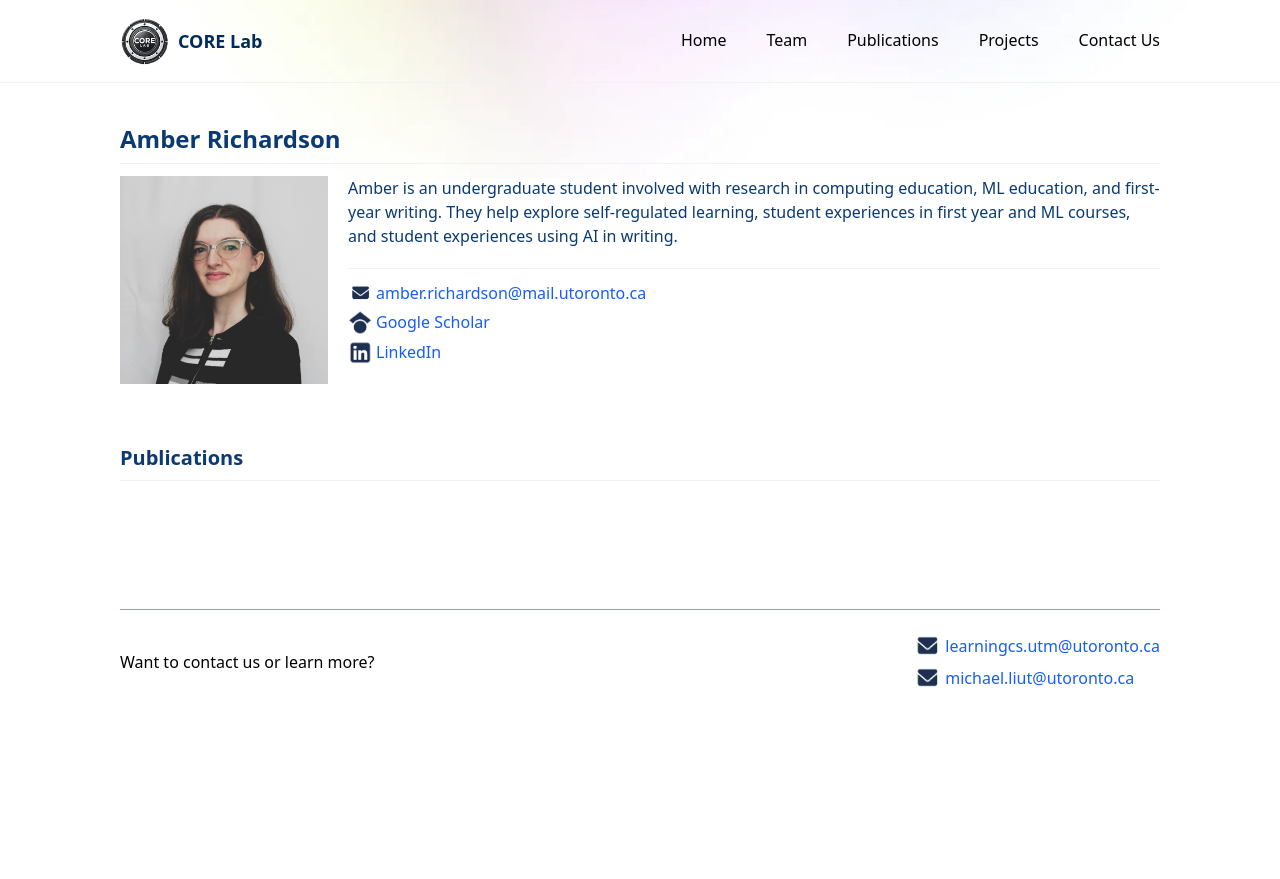
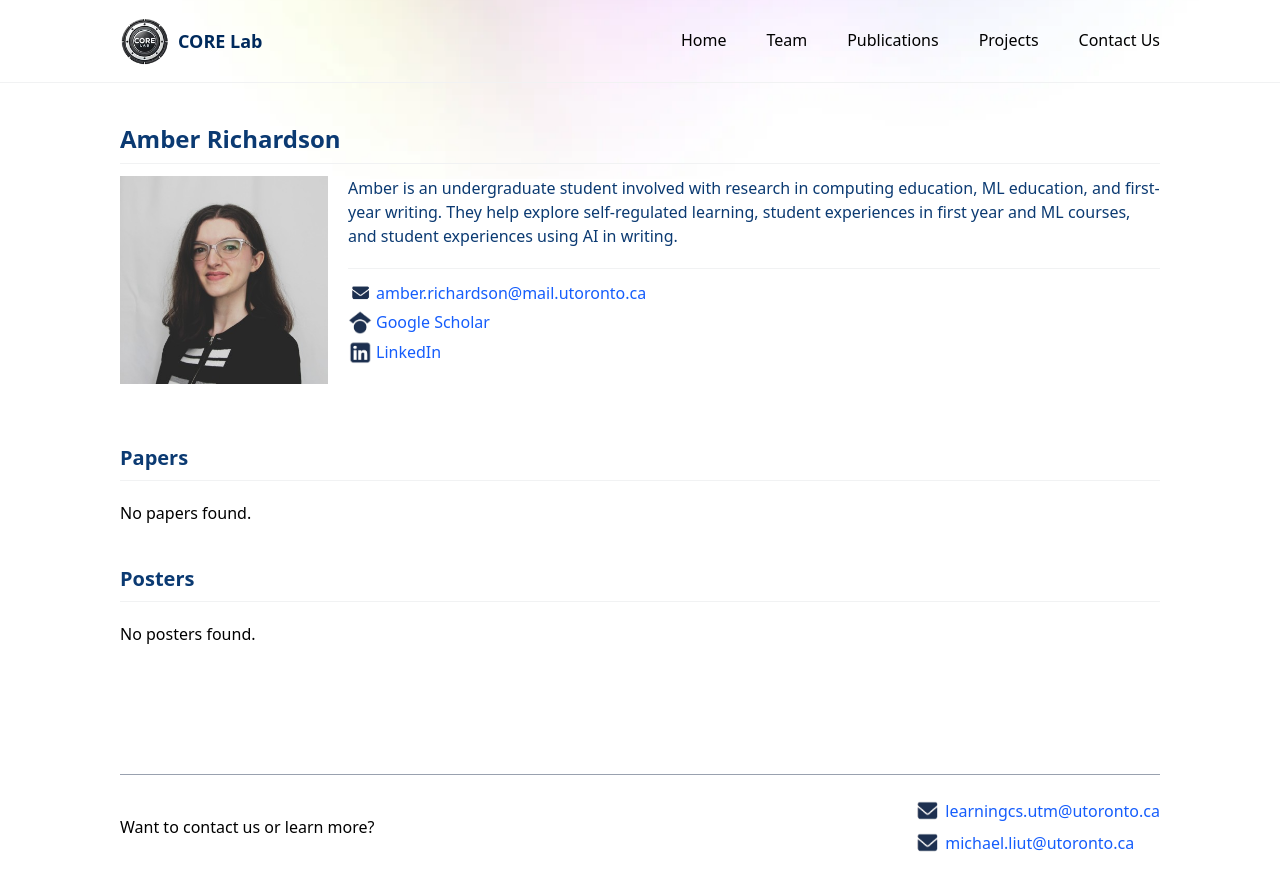
Before and after one commit to Forlaie/core_lab, a Next.js app: page /team/amber_richardson in a window 1280 px wide. Before the commit the page ends 800 px from the top, so only its background shows below. Built offline with nearby package versions, Linux system fonts and the light colour scheme.

Commit message:
added posters to member page

```diff
--- a/Components/Publications/Carousel.jsx
+++ /dev/null
@@ -1,54 +0,0 @@
-import Image from "next/image";
-import { useState } from "react";
-import { BsFillArrowRightCircleFill, BsFillArrowLeftCircleFill } from "react-icons/bs";
-
-const Carousel = ({slides}) => {
-
-    let [current, setCurrent] = useState(0);
-
-    let previousSlide = ()=>{
-        if(current===0){
-            setCurrent(slides.length-1)
-        }
-        else{
-            setCurrent(current-1);
-        }
-    }
-
-    let nextSlide = ()=>{
-        if(current===slides.length-1){
-            setCurrent(0)
-        }
-        else{
-            setCurrent(current+1);
-        }
-    }
-
-    return (
-    <div className="overflow-hidden relative pt-5">
-        <div className={`flex transition ease-out duration-400`} style={{ transform: `translateX(-${current * 100}%)` }}>
-            {slides.map((s, index)=>{
-                return (
-                    <div key={index} className='flex-none w-full px-10 py-7 border border-gray-300 rounded-3xl hover:-translate-y-2 duration-500 cursor-pointer'>
-                        <Image src={s} alt='poster' className='h-150 w-auto mb-3'/>
-                        <p className='pt-3 text-[#0b3a72] border-t-2 border-t-[#0b3a72] hover:underline'>
-                            <b>ITiCSE 2025 Poster</b> — Self-Explanations: Does Timing Matter?
-                        </p>
-                    </div>
-                )
-            })}
-        </div>
-
-        <div className="absolute top-0 h-full w-full justify-between items-center flex pr-30 text-5xl te">
-            <button className="cursor-pointer" onClick={previousSlide}>
-                <BsFillArrowLeftCircleFill/>
-            </button>
-            <button className="cursor-pointer" onClick={nextSlide}>
-                <BsFillArrowRightCircleFill/>
-            </button>
-        </div>
-    </div>
-    )
-}
-
-export default Carousel
--- a/Components/Publications/Member.jsx
+++ b/Components/Publications/Member.jsx
@@ -1,5 +1,6 @@
 import React from 'react'
-import publications from '../../Papers/papers.json'
+import papers from '../../Papers/papers.json'
+import posters from '../../Papers/Posters/poster_papers.json';
 import { professors, grads, undergrads, pastmembers } from '@/Assets/assets';
 import Image from 'next/image'
 import website_icon from '../../Assets/website_icon.png'
@@ -20,20 +21,18 @@ const Member = ({ member }) => {
     return <p>Member not found</p>
   }
 
-  // Filter publications inside each year group, keeping original year order
-  const filteredPubsByYear = {}
-
-  for (const year of Object.keys(publications)) {
-    const pubsInYear = publications[year].filter(pub => {
-      const authors = Array.isArray(pub.author) ? pub.author : [pub.author]
+  // Filter papers by year
+  const filteredPapersByYear = {}
+  for (const year of Object.keys(papers)) {
+    const papersInYear = papers[year].filter(paper => {
+      const authors = Array.isArray(paper.author) ? paper.author : [paper.author]
       return authors.some(a => a.toLowerCase() === fullName.toLowerCase())
     })
-    if (pubsInYear.length > 0) {
-      filteredPubsByYear[year] = pubsInYear
+    if (papersInYear.length > 0) {
+      filteredPapersByYear[year] = papersInYear
     }
   }
-
-  const sortedYears = Object.keys(filteredPubsByYear).sort((a, b) => {
+  const sortedPaperYears = Object.keys(filteredPapersByYear).sort((a, b) => {
     const aNum = parseInt(a)
     const bNum = parseInt(b)
     if (isNaN(aNum)) return 1
@@ -41,6 +40,23 @@ const Member = ({ member }) => {
     return bNum - aNum
   })
 
+  // Filter posters by year
+  const filteredPostersByYear = {};
+  for (const poster of posters) {
+    const authors = Array.isArray(poster.author) ? poster.author : [poster.author];
+    if (authors.some(a => a.toLowerCase() === fullName.toLowerCase())) {
+      const year = poster.year || 'Unknown';
+      if (!filteredPostersByYear[year]) filteredPostersByYear[year] = [];
+      filteredPostersByYear[year].push(poster);
+    }
+  }
+  const sortedPosterYears = Object.keys(filteredPostersByYear).sort((a, b) => {
+    const aNum = parseInt(a);
+    const bNum = parseInt(b);
+    if (isNaN(aNum)) return 1;
+    if (isNaN(bNum)) return -1;
+    return bNum - aNum;
+  });
 
   return (
     <section className="px-30 py-10 mx-auto">
@@ -104,54 +120,56 @@ const Member = ({ member }) => {
         </div>
       </div>
 
-      <h1 className="text-xl font-semibold text-[#0b3a72] pb-2 border-b border-b-[#f1f2f3] mt-10">
-        Publications
+      <h1 id="papers" className="text-xl font-semibold text-[#0b3a72] pb-2 border-b border-b-[#f1f2f3] mt-10">
+        Papers
       </h1>
 
-      {sortedYears.map(year => (
+      {sortedPaperYears.length === 0 && <p className="pt-5">No papers found.</p>}
+
+      {sortedPaperYears.map(year => (
         <div key={year} className="scroll-mt-25 mt-6">
           <div className="text-[20px] text-[#0a1588] font-semibold border-y border-y-[#0a1588] py-2">
             {year}
           </div>
           <ul className="pt-5">
-            {filteredPubsByYear[year].map((pub, index) => (
-              <li key={pub.doi || index} className="mb-2 py-3">
+            {filteredPapersByYear[year].map((paper, index) => (
+              <li key={paper.doi || index} className="mb-2 py-3">
                 <span>
-                  {Array.isArray(pub.author)
-                    ? pub.author.map((a, i) => (
+                  {Array.isArray(paper.author)
+                    ? paper.author.map((a, i) => (
                         <React.Fragment key={i}>
                           {a.toLowerCase() === fullName.toLowerCase() ? (
                             <strong>{a}</strong>
                           ) : (
                             a
                           )}
-                          {i < pub.author.length - 1 && ', '}
+                          {i < paper.author.length - 1 && ', '}
                         </React.Fragment>
                       ))
-                    : pub.author.toLowerCase() === fullName.toLowerCase()
+                    : paper.author.toLowerCase() === fullName.toLowerCase()
                     ? (
-                      <strong>{pub.author}</strong>
+                      <strong>{paper.author}</strong>
                     )
                     : (
-                      pub.author
+                      paper.author
                     )}
                   .
                 </span>
                 <span className="ml-1">
                   <a
-                    href={pub.url}
+                    href={paper.url}
                     className="text-blue-600 hover:underline"
                     target="_blank"
                     rel="noopener noreferrer"
                   >
-                    "{pub.title}"
+                    "{paper.title}"
                   </a>
-                  <span className="italic"> {pub.booktitle || pub.journal || pub.series}.</span> ({pub.year}).
-                  {pub.url && (
+                  <span className="italic"> {paper.booktitle || paper.journal || paper.series}.</span> ({paper.year}).
+                  {paper.url && (
                     <span className="ml-1">
                       [
                       <a
-                        href={pub.url}
+                        href={paper.url}
                         className="text-blue-600 hover:underline"
                         target="_blank"
                         rel="noopener noreferrer"
@@ -161,11 +179,81 @@ const Member = ({ member }) => {
                       ]
                     </span>
                   )}
-                  {pub.doi && (
+                  {paper.doi && (
                     <span className="ml-1">
                       [
                       <a
-                        href={`https://doi.org/${pub.doi}`}
+                        href={`https://doi.org/${paper.doi}`}
+                        className="text-blue-600 hover:underline"
+                        target="_blank"
+                        rel="noopener noreferrer"
+                      >
+                        doi
+                      </a>
+                      ]
+                    </span>
+                  )}
+                </span>
+              </li>
+            ))}
+          </ul>
+        </div>
+      ))}
+
+      <h1 id="posters" className="text-xl font-semibold text-[#0b3a72] pb-2 border-b border-b-[#f1f2f3] mt-10">
+        Posters
+      </h1>
+
+      {sortedPosterYears.length === 0 && <p className="pt-5">No posters found.</p>}
+
+      {sortedPosterYears.map(year => (
+        <div key={year} className="scroll-mt-25 mt-6">
+          <div className="text-[20px] text-[#0a1588] font-semibold border-y border-y-[#0a1588] py-2">
+            {year}
+          </div>
+          <ul className="pt-5">
+            {filteredPostersByYear[year].map((poster, index) => (
+              <li key={poster.doi || index} className="mb-2 py-3">
+                <span>
+                  {Array.isArray(poster.author)
+                    ? poster.author.map((a, i) => (
+                        <React.Fragment key={i}>
+                          {a.toLowerCase() === fullName.toLowerCase() ? <strong>{a}</strong> : a}
+                          {i < poster.author.length - 1 && ', '}
+                        </React.Fragment>
+                      ))
+                    : poster.author}
+                  .
+                </span>
+                <span className="ml-1">
+                  <a
+                    href={poster.url}
+                    className="text-blue-600 hover:underline"
+                    target="_blank"
+                    rel="noopener noreferrer"
+                  >
+                    "{poster.title}"
+                  </a>
+                  <span className="italic"> {poster.booktitle || poster.journal || poster.series}.</span> ({poster.year}).
+                  {poster.url && (
+                    <span className="ml-1">
+                      [
+                      <a
+                        href={poster.url}
+                        className="text-blue-600 hover:underline"
+                        target="_blank"
+                        rel="noopener noreferrer"
+                      >
+                        url
+                      </a>
+                      ]
+                    </span>
+                  )}
+                  {poster.doi && (
+                    <span className="ml-1">
+                      [
+                      <a
+                        href={`https://doi.org/${poster.doi}`}
                         className="text-blue-600 hover:underline"
                         target="_blank"
                         rel="noopener noreferrer"
--- a/Components/Publications/Papers.jsx
+++ b/Components/Publications/Papers.jsx
@@ -40,16 +40,16 @@ const Papers = () => {
   })
 
   return (
-    <section id="publications" className="pr-30 pl-5 py-5">
+    <section id="papers" className="pr-30 pl-5 py-5 scroll-mt-20">
       <h1 className="text-2xl font-semibold text-[#0b3a72] pb-2 border-b border-b-[#f1f2f3]">
-        All Publications
+        All Papers
       </h1>
 
       <SearchBar query={query} setQuery={setQuery} />
 
       {filtered.length === 0 ? (
         <ul className="pt-5">
-          <li>No matching publications found.</li>
+          <li>No matching papers found.</li>
         </ul>
       ) : (
         sortedYears.map(year => (
--- a/Components/Publications/Posters.jsx
+++ b/Components/Publications/Posters.jsx
@@ -38,7 +38,7 @@ const Posters = () => {
     }, [length]);
 
   return (
-    <div id="posters" className='py-10 pb-5 pr-30'>
+    <div id="posters" className='pt-10 pb-5 pr-30 scroll-mt-20'>
         <h1 className="text-2xl font-semibold text-[#0b3a72] pb-2 border-b border-b-[#f1f2f3]">
             Poster Showcase
         </h1>
--- a/Components/Publications/Sidebar.jsx
+++ b/Components/Publications/Sidebar.jsx
@@ -7,8 +7,8 @@ const Sidebar = () => {
             <a href="#posters" className='color-[#06264c] pb-[8px] border-b border-b-[#f1f2f3] cursor-pointer'>
                 Posters
             </a>
-            <a href="#publications" className='color-[#06264c] pb-[8px] border-b border-b-[#f1f2f3] cursor-pointer'>
-                Publications
+            <a href="#papers" className='color-[#06264c] pb-[8px] border-b border-b-[#f1f2f3] cursor-pointer'>
+                Papers
             </a>
         </div>
     </div>
--- a/app/team/[member]/page.js
+++ b/app/team/[member]/page.js
@@ -1,7 +1,15 @@
 import Member from '@/Components/Publications/Member';
+import Sidebar from '@/Components/Publications/Sidebar';
 import React from 'react';
 
 export default async function MemberPage({ params }) {
   const { member } = await params;
-  return <Member member={member} />;
+  return (
+    <div className='flex'>
+      {/* <Sidebar/> */}
+      <div>
+        <Member member={member} />
+      </div>
+    </div>
+  )
 }
```
